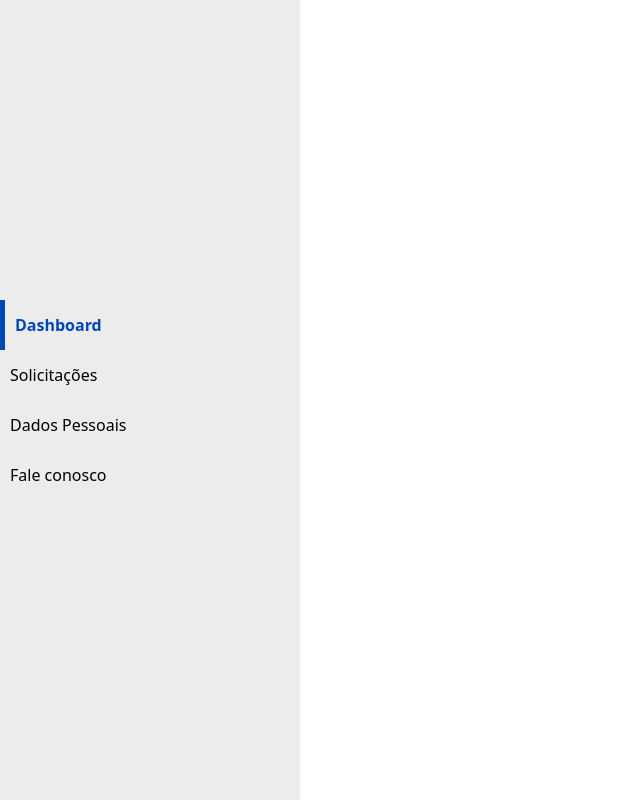
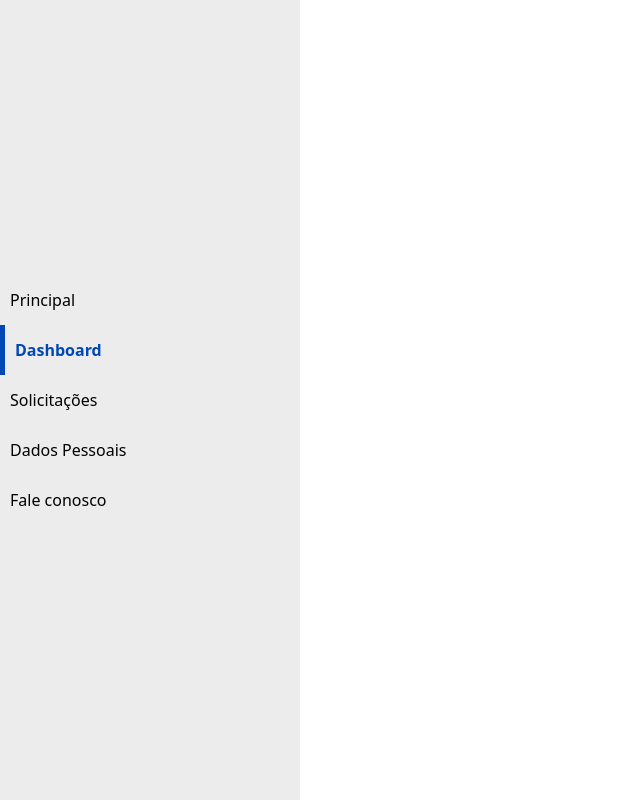
Before and after one commit to christianlsb/acessivel-web-2024-pa, a Next.js app: page /dashboard in a window 1280 px wide. Shown: the whole page, without its empty margins (0-640 px from the left). Built offline with nearby package versions, Linux system fonts and the light colour scheme.

Commit message:
feat: Update activeLink state type in Sidebar component

```diff
--- a/components/sidebar.tsx
+++ b/components/sidebar.tsx
@@ -5,10 +5,9 @@ import Link from "./link";
 
 const Sidebar = () => {
   const router = useRouter();
-  const [activeLink, setActiveLink] = useState(null);
+  const [activeLink, setActiveLink] = useState<string | null>(null);
 
   useEffect(() => {
-    // Atualiza o estado do link ativo sempre que a rota muda
     setActiveLink(router.pathname);
   }, [router.pathname]);
 
@@ -17,6 +16,14 @@ const Sidebar = () => {
       <div className={st.content}>
         <nav>
           <ul>
+            <li>
+              <Link
+                href={"/home"}
+                className={activeLink === "/home" ? st.active : ""}
+              >
+                Principal
+              </Link>
+            </li>
             <li>
               <Link
                 href={"/dashboard"}
```
